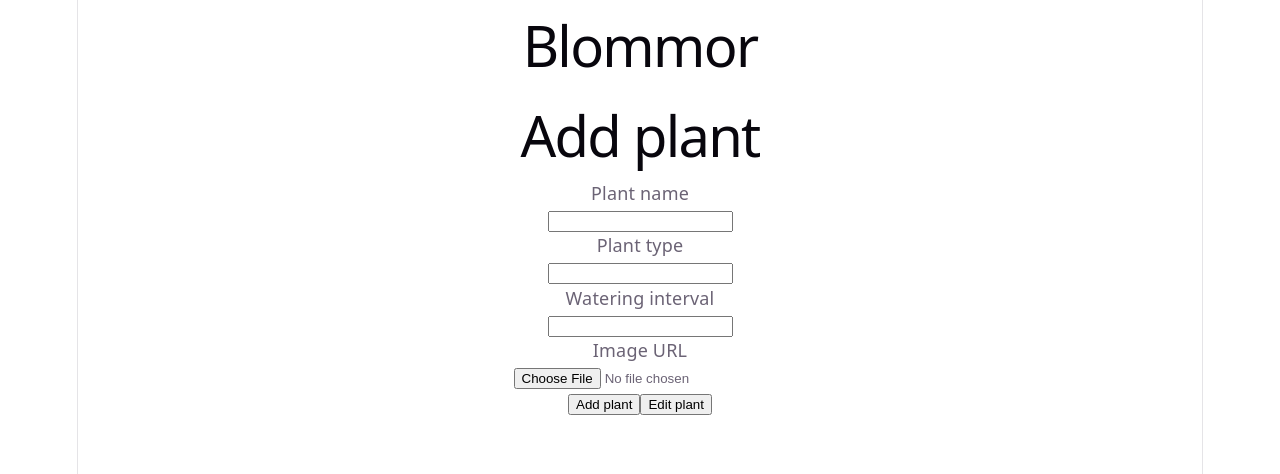
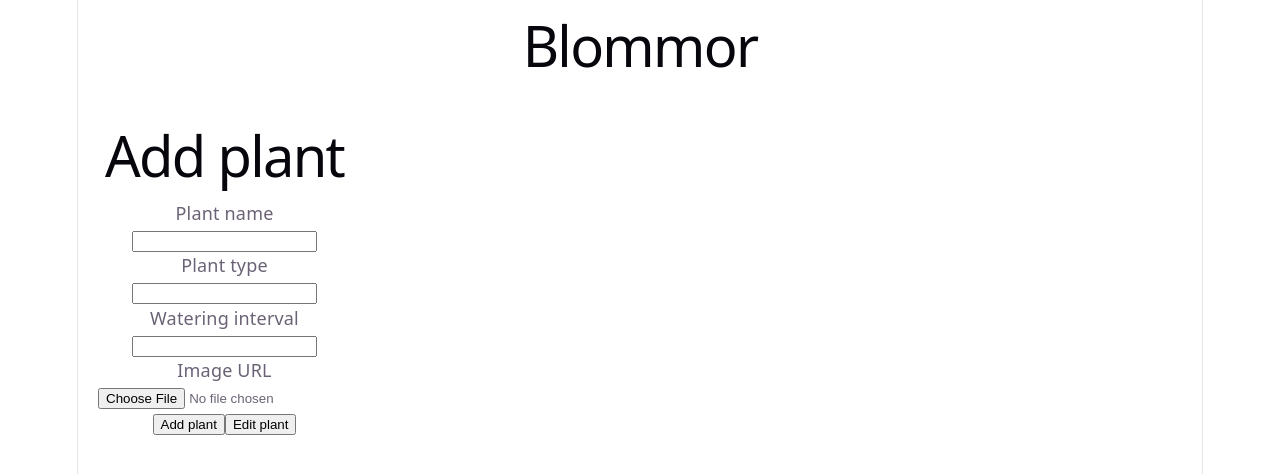
Before and after one commit to Chaallee/Agila-projekt, a React (Vite) app: page / in a window 1280 px wide. Shown: the top 474 px of the page. Built offline with nearby package versions, Linux system fonts and the light colour scheme.

Commit message:
Added wrapper around and styled

```diff
--- a/src/App.css
+++ b/src/App.css
@@ -2,3 +2,18 @@
   width: 50px;
   height: 50px;
 }
+
+.container {
+  display: flex;
+  flex-direction: row;
+  gap: 40px;
+  padding: 20px;
+}
+
+.left {
+  width: 300px;
+}
+
+.right {
+  flex: 1;
+}
--- a/src/App.tsx
+++ b/src/App.tsx
@@ -2,6 +2,8 @@ import { useEffect, useRef, useState } from "react";
 import { AddPlant, GetAllPlants } from "./services/plantService";
 import type { Plant } from "./types/plant";
 import PlantCardList from "./components/PlantCardList";
+import "./App.css";
+
 function App() {
   const [imageBase64, setImageBase64] = useState("");
   const [plants, setPlants] = useState<Plant[]>(GetAllPlants());
@@ -102,22 +104,24 @@ function App() {
   return (
     <>
       <h1>Blommor</h1>
-      <div>
+
+      <div className="container">
+        <div className="form-section">
           <h1>Add plant</h1>
 
           <div className="field">
             <p>Plant name</p>
-          <input type="text" ref={plantNameText}></input>
+            <input type="text" ref={plantNameText} />
           </div>
 
           <div className="field">
             <p>Plant type</p>
-          <input type="text" ref={plantTypeText}></input>
+            <input type="text" ref={plantTypeText} />
           </div>
 
           <div className="field">
             <p>Watering interval</p>
-          <input type="number" ref={intervalText}></input>
+            <input type="number" ref={intervalText} />
           </div>
 
           <div className="field">
@@ -135,12 +139,16 @@ function App() {
           <button onClick={handleAddPlant}>Add plant</button>
           <button onClick={acceptEditPlant}>Edit plant</button>
         </div>
+
+        <div className="list-section">
           <PlantCardList
             plants={plants}
             onDelete={DeletePlant}
             onWatered={handleWaterPlant}
             onEdit={handleEditPlant}
           />
+        </div>
+      </div>
     </>
   );
 }
```
Lines whose indentation alone changed are shown as unchanged.
